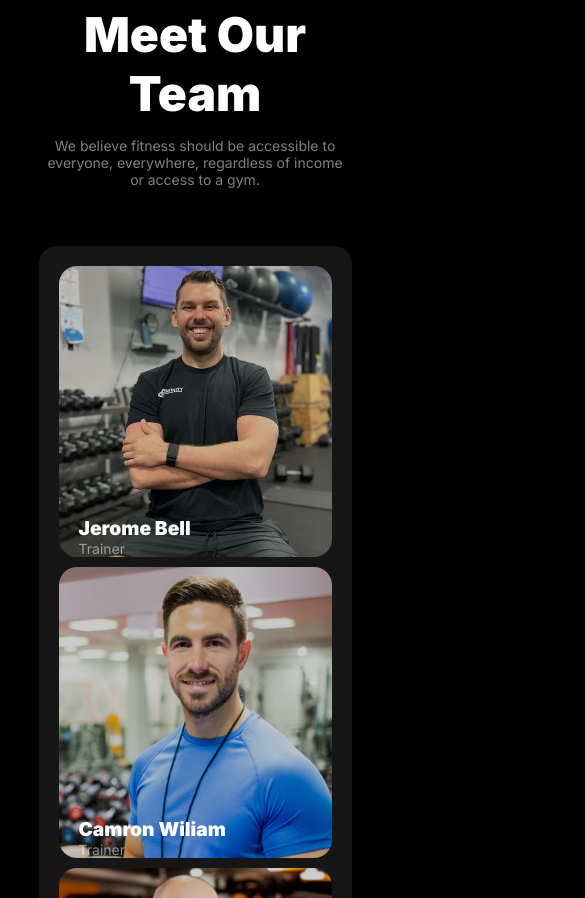
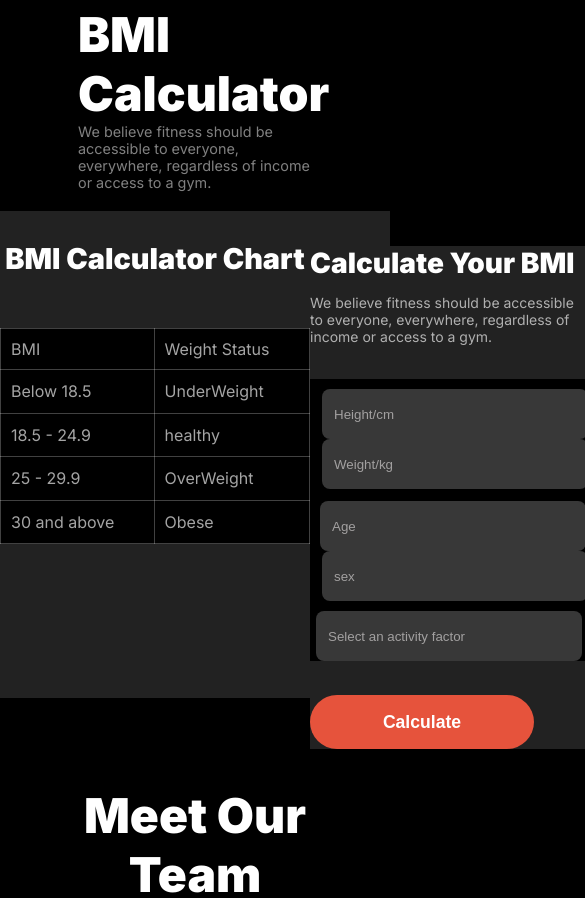
Before and after one commit to hassankhsalar/programminghero-assignment2, a plain HTML site: page index.html in a window 390 px wide. Shown: the part 3400-4298 px from the top of the page, 585 px wide, since content can reach past the window. Drawn offline with Linux system fonts and the light colour scheme; a web font is replaced by a local one.

Commit message:
final responsive left

```diff
--- a/index.html
+++ b/index.html
@@ -114,6 +114,77 @@
     </div>
     </section>
 
+    <section class="bmi-container">
+        <div class="bmi-title">
+            <h2>BMI Calculator</h2>
+            <p>We believe fitness should be accessible to everyone, everywhere, regardless of income or access to a gym.</p>
+        </div>
+
+        <div class="chart-input">
+            <div class="chart">
+                <h5>BMI Calculator Chart</h5>
+                <table>
+                    <thead>
+                        <tr>
+                            <td>BMI</td>
+                            <td>Weight Status</td>
+                        </tr>
+                    </thead>
+                    <tbody>
+                        <tr>
+                            <td>Below 18.5</td>
+                            <td>UnderWeight</td>
+                        </tr>
+                        <tr>
+                            <td>18.5 - 24.9</td>
+                            <td>healthy</td>
+                        </tr>
+                        <tr>
+                            <td>25 - 29.9</td>
+                            <td>OverWeight</td>
+                        </tr>
+                        <tr>
+                            <td>30 and above</td>
+                            <td>Obese</td>
+                        </tr>
+                    </tbody>
+
+                </table>
+
+            </div>
+
+            <div class="input">
+                <div class="input-title">
+                    <h2>Calculate Your BMI</h2>
+                    <p>We believe fitness should be accessible to everyone, everywhere, regardless of income or access to a gym. </p>
+                </div>
+                <div class="input-field">
+                    <form action="">
+                        <label for="height">
+                        <input id="height" type="text" placeholder="Height/cm"> </label>
+                        <label for="weight">
+                        <input id="weight" type="text" placeholder="Weight/kg">
+                        </label>
+                        <label for="age">
+                        <input id="age" type="text" placeholder="Age">
+                        </label>
+                        <label for="sex">
+                        <input id="sex" type="text" placeholder="sex">
+                        </label>
+                        <label for="sf">
+                        <input id="sf" type="text" placeholder="Select an activity factor">
+                        </label>
+
+                    </form>
+
+                    <button class="clc-btn">Calculate</button>
+
+                </div>
+            </div>
+
+        </div>
+    </section>
+
     <section class="mot">
         <div class="mot-txt">
             <h3>Meet Our Team</h3>
--- a/styles/styles.css
+++ b/styles/styles.css
@@ -368,6 +368,161 @@ font-weight: 400;
     background-color: #000000;
 }
 
+/* Bmi calculator styles */
+
+.bmi-container{
+
+}
+
+.bmi-title{
+    width: 60%;
+    display: flex;
+    flex-direction: column;
+    justify-content: center;
+
+}
+.bmi-title h2{
+    margin-left: 0px;
+    font-size: 3rem;
+    font-weight: 900;
+    color: #ffffff;
+    text-align: left;
+}
+.bmi-title p{
+    margin-bottom: 20px;
+    color: #ffffff;
+    font-weight: 400;
+    font-size: 0.9rem;
+    color: rgba(255, 255, 255, 0.50);
+}
+
+.chart{
+    background-color: rgba(34, 34, 34, 1.00);
+    display: flex;
+    flex-direction: column;
+}
+
+.chart h5{
+    background-color: rgba(34, 34, 34, 1.00);
+    margin-top: 30px;
+    font-weight: 900;
+    font-size: 1.8rem;
+color: #ffffff;
+}
+
+.chart-input{
+    width: 100%;
+    height: 487px;
+    background-color: rgba(34, 34, 34, 1.00);
+    color: #ffffffa4;
+    display: flex;
+}
+
+.input-title h2{
+    font-weight: 900;
+    font-size: 28px;
+    color: #ffffff;
+    background-color: rgba(34, 34, 34, 1.00);
+}
+.input-title p{
+    padding: 14px 0px 0px 0px;
+    font-weight: 400;
+    font-size: 14px;
+    background-color: rgba(34, 34, 34, 1.00);
+}
+
+.input-field {
+    margin-top: 34px;
+    background-color: rgba(34, 34, 34, 1.00);
+}
+
+
+
+.input{
+    background-color: rgba(34, 34, 34, 1.00);
+    margin-top: 35px;
+    width: 577px;
+    height: 386px;
+}
+
+input::placeholder {
+    padding-left: 10px;
+    color: rgba(214, 212, 212, 0.671);
+  }
+
+
+
+#height{
+    margin-top: 10px;
+    margin-left: 12px;
+    width: 262px;
+    height: 48px;
+    border-radius: 8px;
+    border: none;
+    background-color: rgba(165, 163, 163, 0.342);
+}
+#weight{
+    margin-left: 12px;
+    width: 262px;
+    height: 48px;
+    border-radius: 8px;
+    border: none;
+    background-color: rgba(165, 163, 163, 0.342);
+}
+#age{
+    margin-top: 12px;
+    margin-left: 10px;
+    width: 262px;
+    height: 48px;
+    border-radius: 8px;
+    border: none;
+    background-color: rgba(165, 163, 163, 0.342);
+}
+#sex{
+    margin-left: 12px;
+    width: 262px;
+    height: 48px;
+    border-radius: 8px;
+    border: none;
+    background-color: rgba(165, 163, 163, 0.342);
+}
+#sf {
+    margin-top: 10px;
+    display: block;
+    width: 262px;
+    height: 48px;
+    border-radius: 8px;
+    border: none;
+    background-color: rgba(165, 163, 163, 0.342);
+}
+
+.clc-btn{
+    margin-top: 34px;
+    width: 224px;
+    height: 54px;
+    border-radius: 42px;
+    border: none;
+    padding: 16px 40px 16px 40px;
+    background-color: rgba(230, 83, 60, 1.00);
+    color: rgba(255, 255, 255, 1.00);
+    font-size: 1.1rem;
+    font-weight: 600;
+}
+
+/* table styles */
+
+
+table {
+
+    margin-top: 52px;
+    width: 310px;
+    height: 216px;
+    border-collapse: collapse;
+}
+td {
+    border: 1px solid rgba(255, 255, 255, 0.253);
+    padding: 10px;
+}
 
 /* Meet our team styles */
 .mot{
@@ -680,11 +835,6 @@ color: rgba(230, 83, 60, 1.00);
         width: 30%;
     }
 
-
-
-
-
-
     .banner{
         width: 100%;
         height: auto;
```
